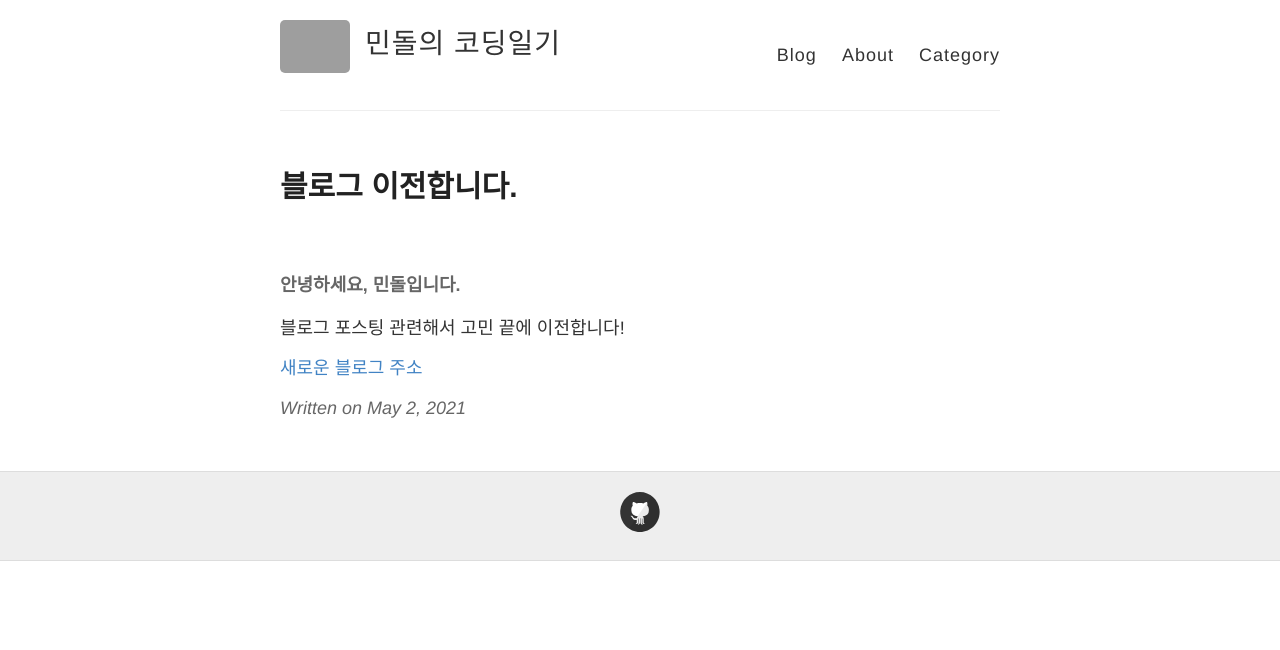
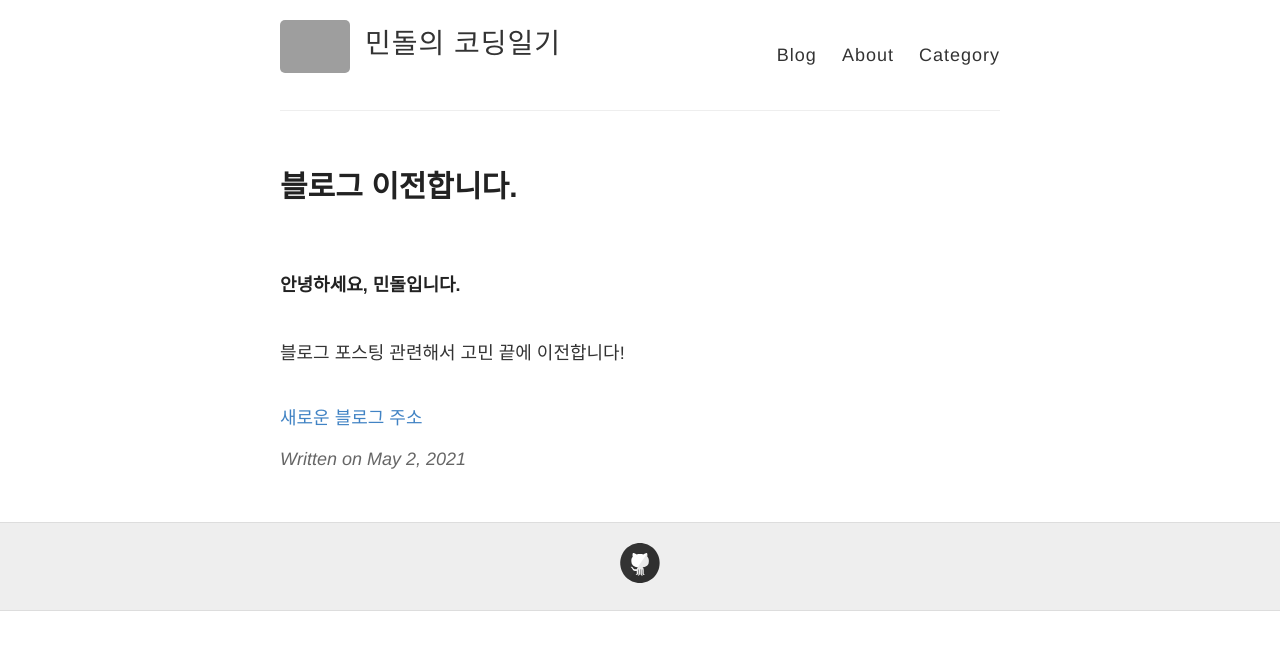
Before and after one commit to Feedbaek/Feedbaek.github.io_old, a Jekyll site: the page built from _posts/2021-05-02-bye.md, in a window 1280 px wide. Shown: the top 650 px of the page. Built offline with Jekyll 4.4.1, drawn with Linux system fonts in a browser that asks for light colours; comment, search, counter and statistics services are not loaded; grey boxes are pictures that could not be loaded.

Commit message:
Update 2021-05-02-bye.md

```diff
--- a/_posts/2021-05-02-bye.md
+++ b/_posts/2021-05-02-bye.md
@@ -8,8 +8,10 @@ toc: true
 toc_sticky: true
 ---
 <br>
-##### 안녕하세요, 민돌입니다.
+#### 안녕하세요, 민돌입니다.
 
+<br>
 블로그 포스팅 관련해서 고민 끝에 이전합니다!
 
+<br>
 [새로운 블로그 주소](https://velog.io/@minskim2)
```
